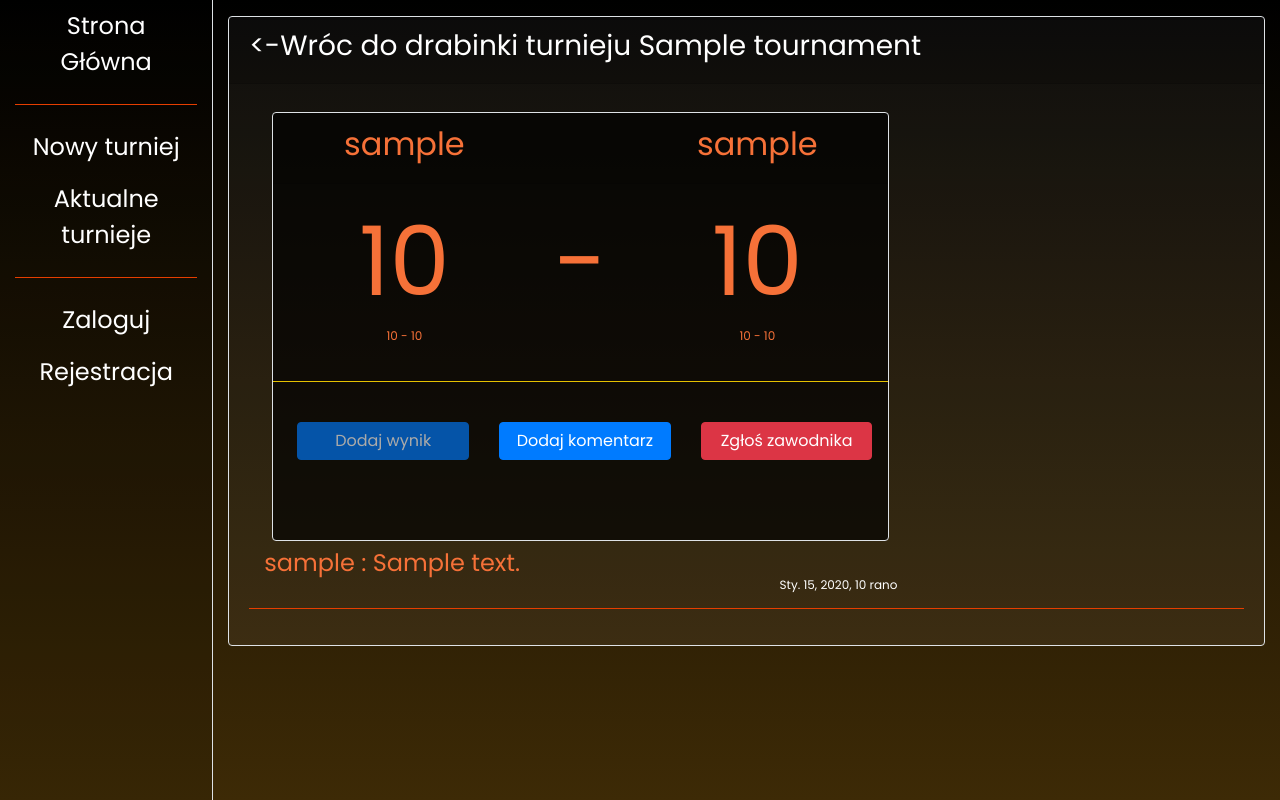
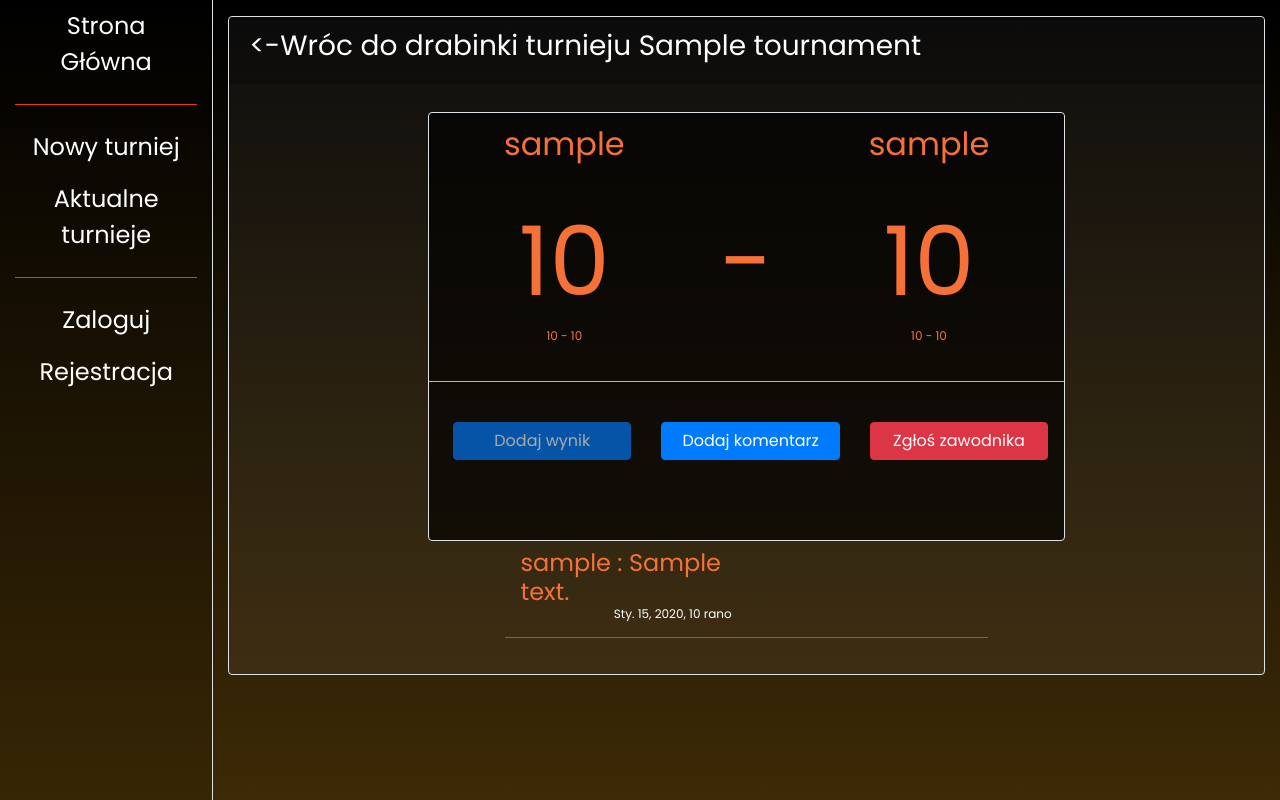
Before and after one commit to psgoral/Django-Tournament-Creator, a Django app: a page that uses main/templates/main/match.html in a window 1280 px wide. Run offline with Django 3.2, Linux system fonts and the light colour scheme; tables that the repository leaves empty hold one stand-in row (values such as "Sample post"); some libraries are stand-ins or nearby versions.

Commit message:
deploy-script

```diff
--- a/main/templates/main/match.html
+++ b/main/templates/main/match.html
@@ -7,8 +7,8 @@
         <a href="ladder_{{match.tournament.id}}" class="text-white">
             <h3>
                 <-Wróc do drabinki turnieju {{match.tournament.name}}</h3> </a> </div> <div class="card-body">
-                    <div class="row-8">
-                        <div class="col-8 justify-content-md-center">
+                    <div class="row justify-content-md-center">
+                        <div class="col-8">
                             <div class="card m-2 text-center border" style="background-color: rgba(0, 0, 0, 0.65);">
                                 <div class="card-header">
                                     <div class="row ">
@@ -130,9 +130,9 @@
                                 </div>
                             </div>
                         </div>
-                        <div class="row-8">
+                        <div class="col-6">
                             {%for comment in comments%}
-                            <div class="col-8 justify-content-md-center mt-1">
+                            <div class="col-6">
                                 <h4>
                                     {{comment.author}} : {{comment.message}}
                                     <p class="small text-white text-right" style="font-size:12px">{{comment.date}}</p>
@@ -145,4 +145,5 @@
 
     </div>
 </div>
+</div>
 {% endblock %}
```
